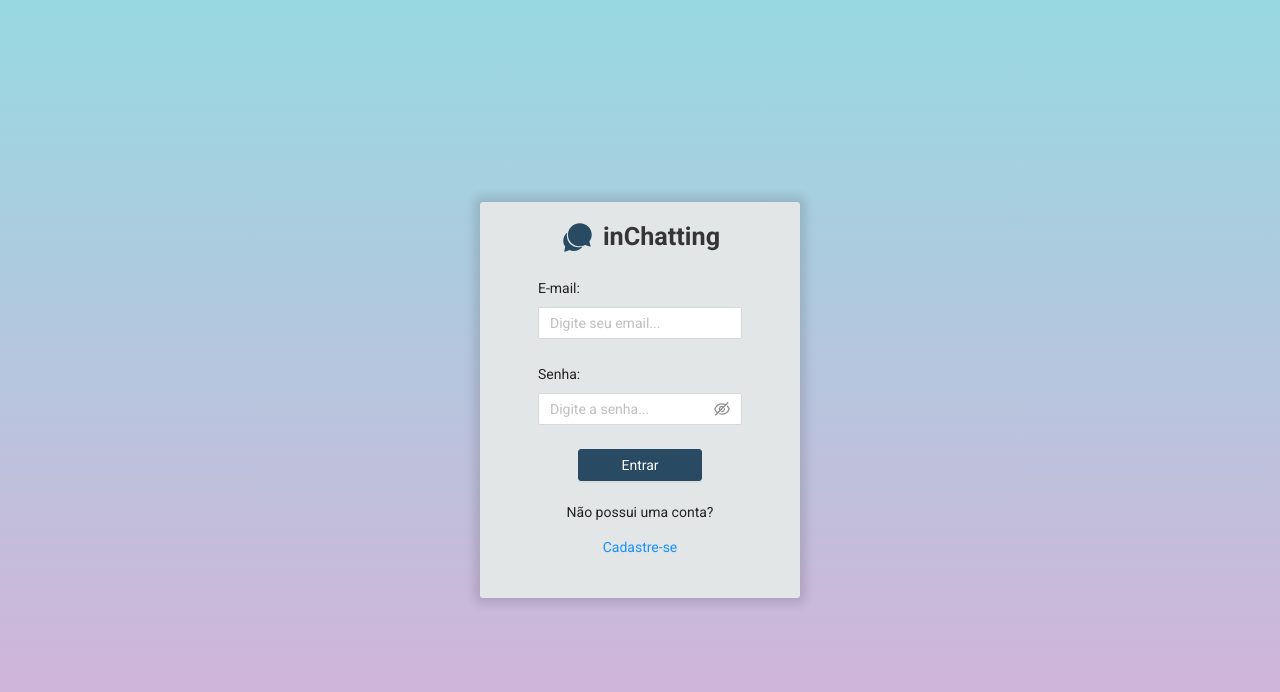
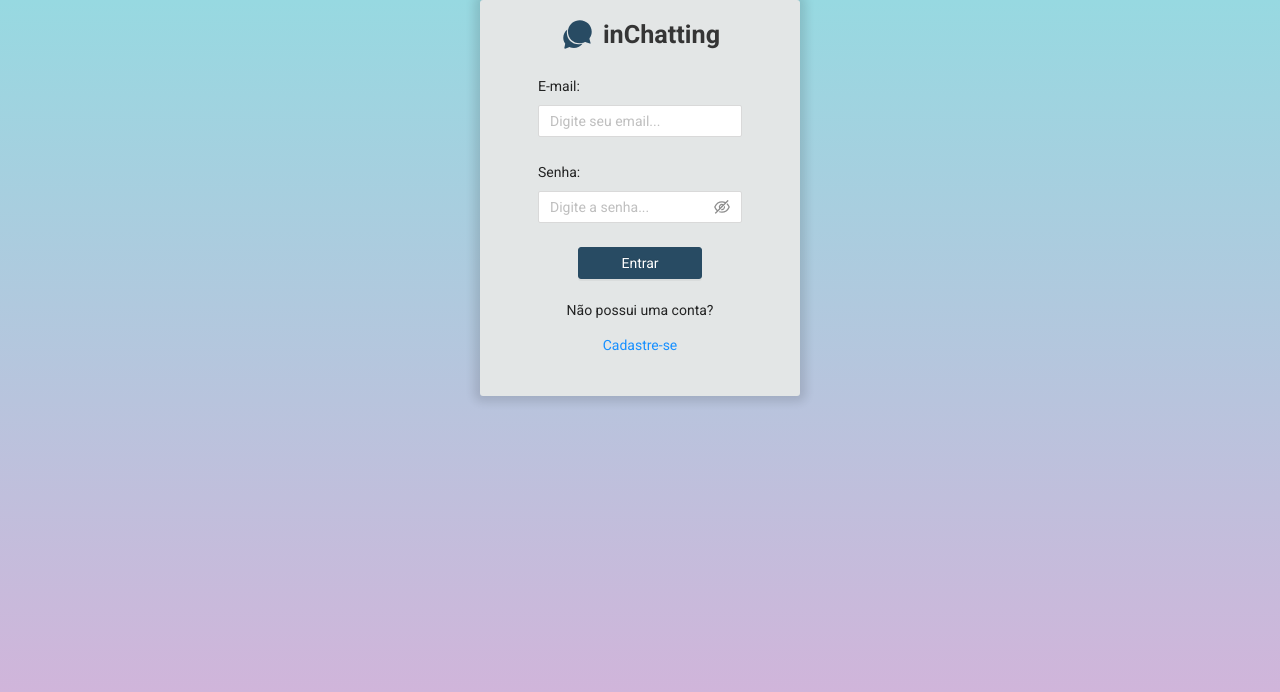
Before and after one commit to thalesAlves758/in-chatting-front, a React (Create React App) app: page / in a window 1280 px wide. Shown: the top 692 px of the page. Built offline with nearby package versions, Linux system fonts and the light colour scheme.

Commit message:
fix: change background and remove root styling

```diff
--- a/src/assets/css/index.css
+++ b/src/assets/css/index.css
@@ -9,16 +9,8 @@
 
 body {
   font-family: 'Roboto', sans-serif;
-}
-
-#root {
-  position: absolute;
-  width: 100%;
-  height: 100%;
-  display: flex;
-  justify-content: center;
-  align-items: center;
 
   background-color: #D9AFD9;
   background-image: linear-gradient(0deg, #D9AFD9 0%, #97D9E1 100%);
+  background-repeat: no-repeat;
 }
```
